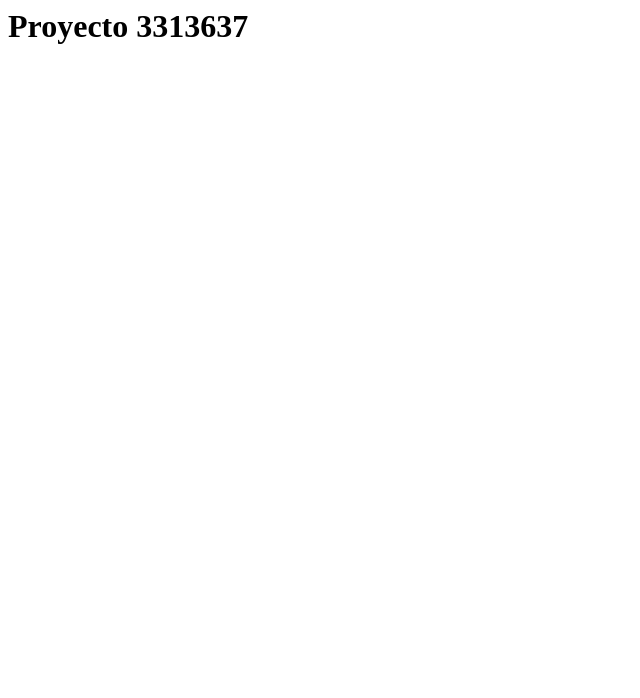
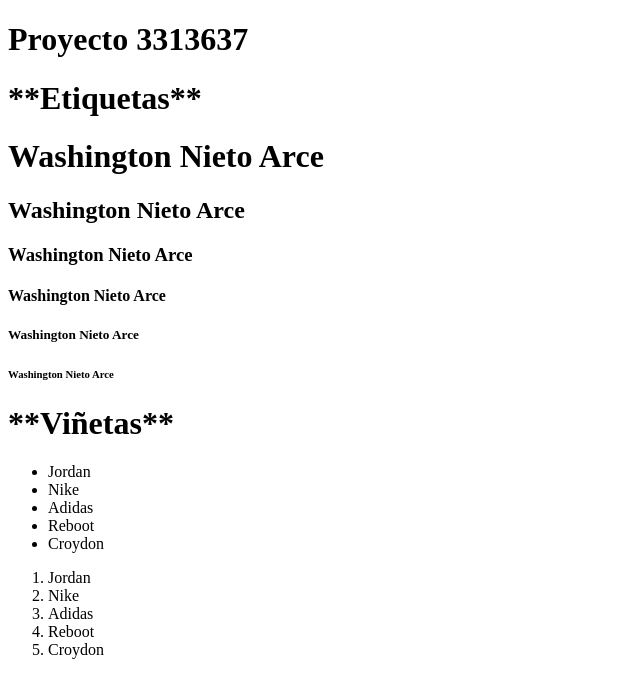
Before and after one commit to WashingtonNieto/proyecto3313637, a plain HTML site: page index.html in a window 1280 px wide. Shown: the whole page, without its empty margins (0-640 px from the left). Drawn offline with Linux system fonts and the light colour scheme.

Commit message:
index actualizado

```diff
--- a/index.html
+++ b/index.html
@@ -1 +1,36 @@
-<h1>Proyecto 3313637</h1>
+<!DOCTYPE html>
+<html lang="en">
+<head>
+    <meta charset="UTF-8">
+    <meta name="viewport" content="width=device-width, initial-scale=1.0">
+    <title>Proyecto 3313637</title>
+</head>
+<body>
+    <h1>Proyecto 3313637</h1>
+    <h1>**Etiquetas**</h1>
+    <h1>Washington Nieto Arce</h1>
+    <h2>Washington Nieto Arce</h2>
+    <h3>Washington Nieto Arce</h3>
+    <h4>Washington Nieto Arce</h4>
+    <h5>Washington Nieto Arce</h5>
+    <h6>Washington Nieto Arce</h6>
+
+    <h1>**Viñetas**</h1>
+    <ul>
+        <li>Jordan</li>
+        <li>Nike</li>
+        <li>Adidas</li>
+        <li>Reboot</li>
+        <li>Croydon</li>
+    </ul>
+
+    <ol>
+        <li>Jordan</li>
+        <li>Nike</li>
+        <li>Adidas</li>
+        <li>Reboot</li>
+        <li>Croydon</li>
+    </ol>
+
+</body>
+</html>
```
